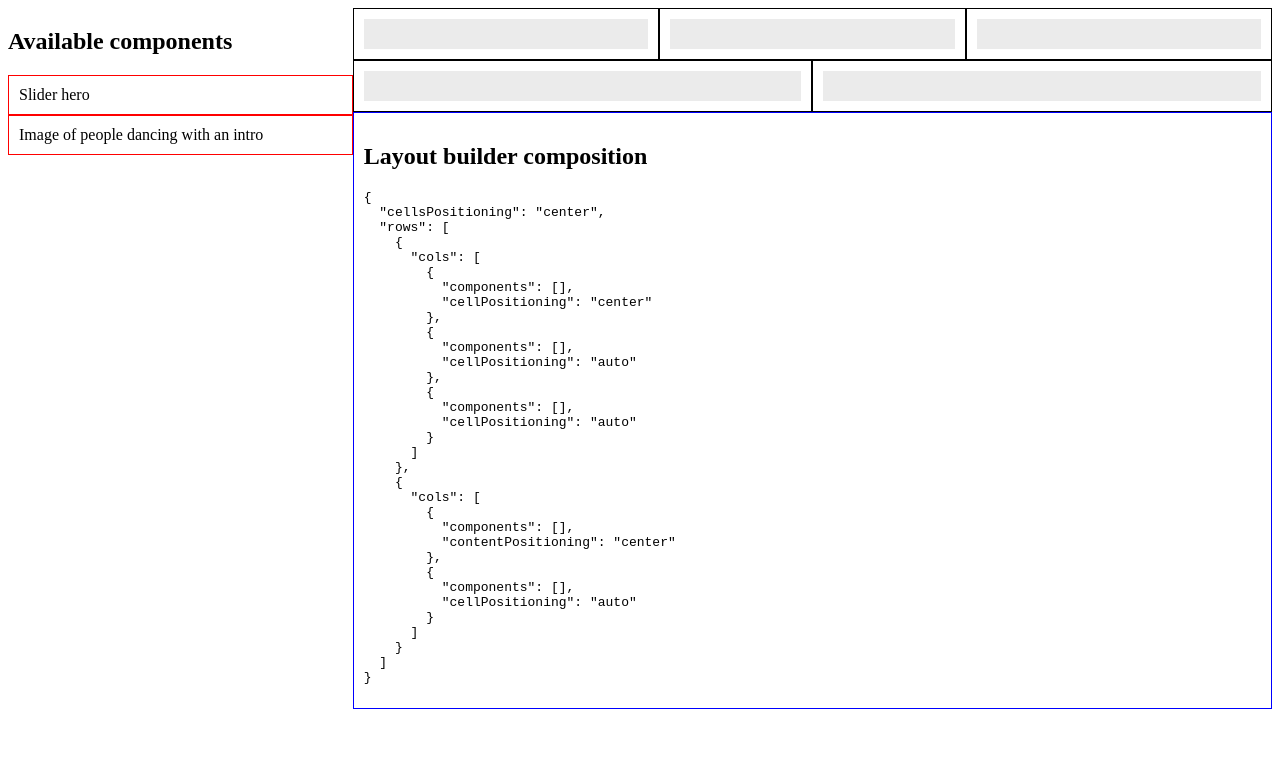
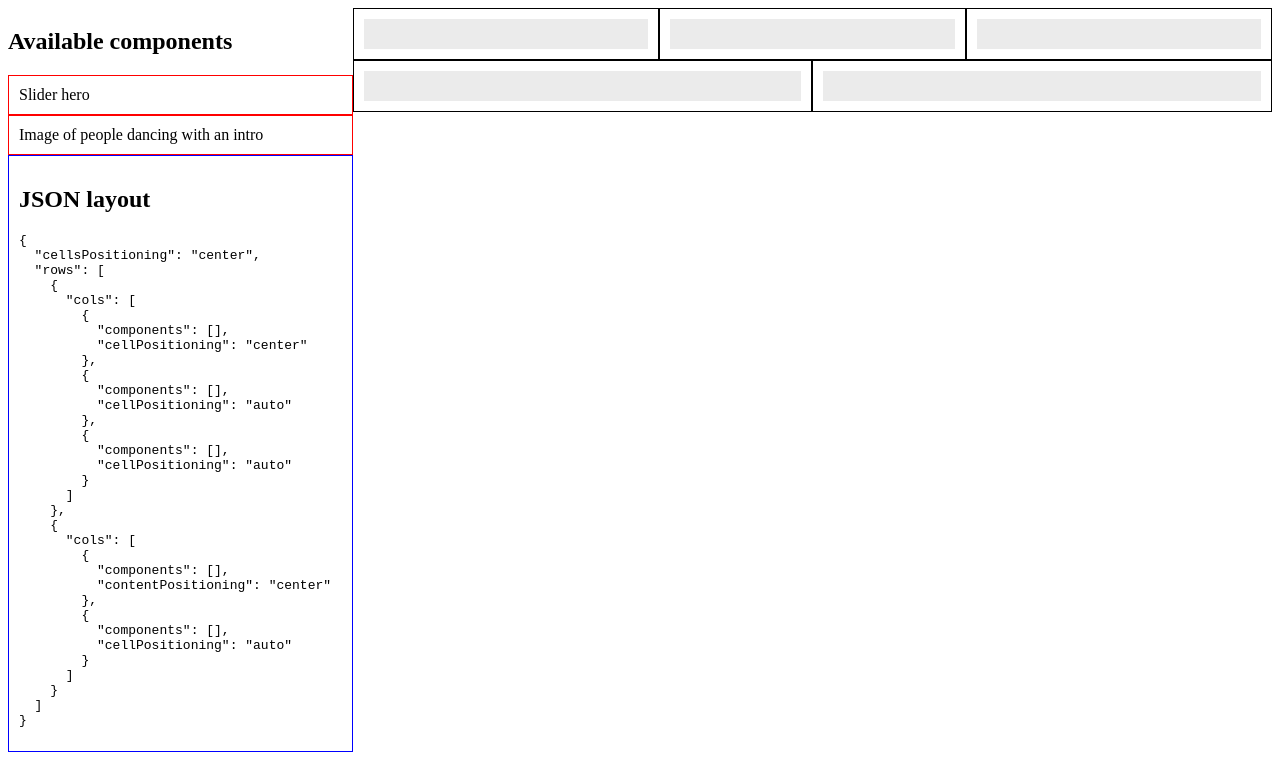
Before and after one commit to capynet/drupal-multivalued-entity-reference-layout-builder, a Vue app in the folder ui/: page / in a window 1280 px wide. Shown: the top 766 px of the page. Built offline with nearby package versions, Linux system fonts and the light colour scheme; data requests are answered from the project's data file.

Commit message:
Added a centralized state management for the layout tree.

```diff
--- a/ui/src/App.vue
+++ b/ui/src/App.vue
@@ -3,23 +3,42 @@
     <div class="sidebar">
       <h2>Available components</h2>
       <AvailableComponents />
+      <RawJson :data="layout" title="JSON layout" />
     </div>
     <div class="content">
-      <LayoutCanvas />
+      <LayoutCanvas :layout="layout" />
     </div>
   </main>
 </template>
 
 <script>
+import { onMounted } from "vue";
+import useLayout from "./store";
+import RawJson from "./components/RawJson.vue";
 import AvailableComponents from "./components/AvailableComponents.vue";
 import LayoutCanvas from "./components/LayoutCanvas.vue";
 
 export default {
   name: "Layout builder",
+
   components: {
     AvailableComponents,
     LayoutCanvas,
+    RawJson,
   },
+
+  setup() {
+    const { layout, fetchLayout } = useLayout();
+
+    onMounted(() => {
+      fetchLayout();
+    });
+
+    return {
+      layout,
+    };
+  },
+
 };
 </script>
 
--- a/ui/src/components/AddDOMField.vue
+++ b/ui/src/components/AddDOMField.vue
@@ -13,9 +13,19 @@
 </template>
 
 <script>
+import useLayout from "../store";
+
 export default {
   name: "AddDOMField",
   display: "addDOMField",
+
+  setup() {
+    const { addRow } = useLayout();
+
+    return {
+      addRow,
+    };
+  },
 
   props: {
     pos: String,
@@ -29,7 +39,7 @@ export default {
   methods: {
     add(e) {
       e.preventDefault();
-      console.log(this.row);
+      this.addRow();
     },
   },
 };
--- a/ui/src/components/LayoutCanvas.vue
+++ b/ui/src/components/LayoutCanvas.vue
@@ -12,14 +12,12 @@
       <DOMField :row="element" />
     </template>
   </draggable>
-
-  <RawJson :data="layout" title="Layout builder composition" />
 </template>
 
 <script>
 import draggable from "vuedraggable";
-import RawJson from "./RawJson.vue";
 import DOMField from "./DOMField.vue";
+import useLayout from "../store";
 
 export default {
   name: "layoutCanvas",
@@ -27,22 +25,23 @@ export default {
 
   components: {
     draggable,
-    RawJson,
     DOMField,
+  },
+
+  setup() {
+    const { layout } = useLayout();
+
+    return {
+      layout,
+    };
   },
 
   data() {
     return {
-      layout: {},
       dragging: false,
     };
   },
 
-  mounted() {
-    fetch("http://localhost:3000/layout")
-      .then((res) => res.json())
-      .then((data) => (this.layout = data));
-  },
 };
 </script>
 
--- /dev/null
+++ b/ui/src/store.js
@@ -0,0 +1,36 @@
+import { reactive, toRefs } from "vue";
+
+const url = 'http://localhost:3000/layout';
+
+const state = reactive({
+    layout: [],
+});
+
+export default function useLayout() {
+    const fetchLayout = async () => {
+        state.layout = await (await fetch(url)).json();
+    }
+
+    const addRow = () => {
+        const rowTpl = {
+            "cols": [
+                {
+                    "components": [],
+                    "contentPositioning": "center"
+                },
+                {
+                    "components": [],
+                    "cellPositioning": "auto"
+                }
+            ]
+        };
+
+        state.layout.rows.push(rowTpl);
+    }
+
+    return {
+        ...toRefs(state),
+        fetchLayout,
+        addRow
+    }
+}
```
Also changed, not shown: ui/src/assets/logo.png (deleted). Lines whose indentation alone changed are shown as unchanged.
